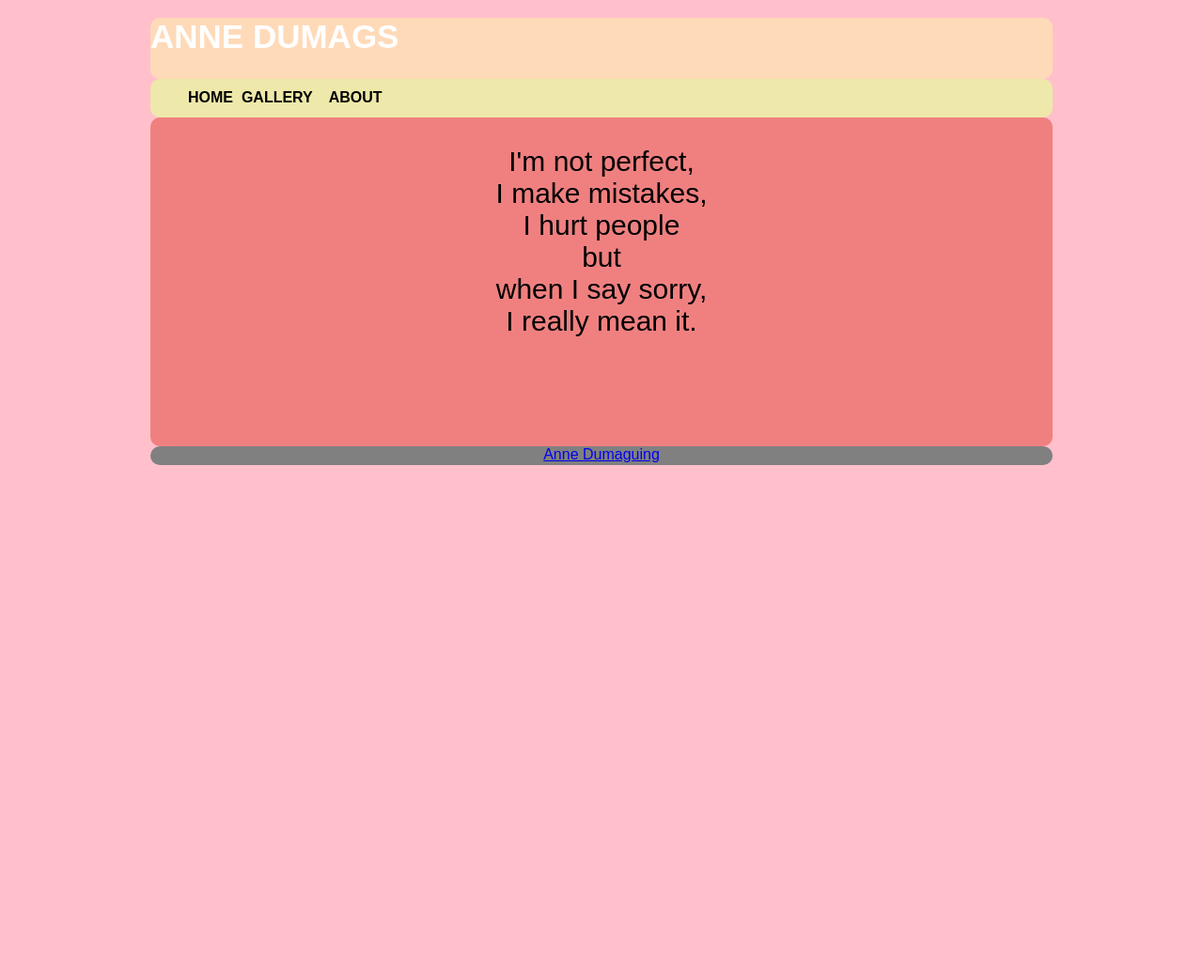
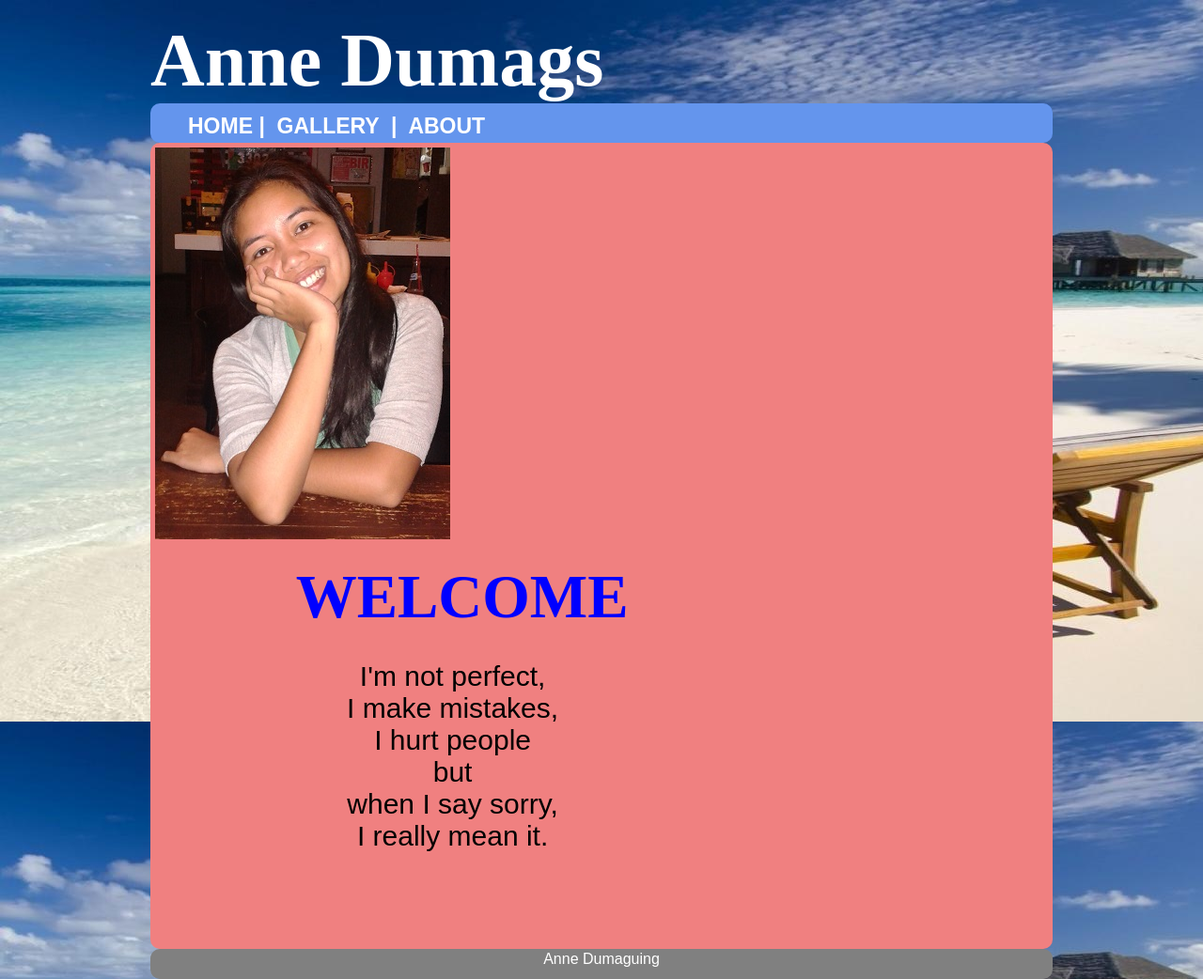
Before and after one commit to AnneDumags/removal, a plain HTML site: page index.html in a window 1280 px wide. Shown: the whole page at 94% size. Before the commit the page ends 800 px from the top, so only its background shows below. Drawn offline with Linux system fonts and the light colour scheme.

Commit message:
not done yet

```diff
--- a/index.html
+++ b/index.html
@@ -10,13 +10,20 @@
     <div class = "logo">Anne Dumags</div>
     <div class = "nav">
         <ul>
-            <li class = "active"><a href = "index.html"> HOME </a></li>
-            <li> <a href = "gallery.html">&nbsp GALLERY &nbsp</a></li>
+            <li class = "active"><a href = "index.html"> HOME |</a></li>
+            <li> <a href = "gallery.html">&nbsp GALLERY &nbsp|</a></li>
             <li> <a href = "about.html">&nbsp ABOUT &nbsp</a></li>
             </ul>
     </div>
     <div class = "content">
-        <p>I'm not perfect, <br>I make mistakes, <br>I hurt people<br> but<br> when I say sorry,<br> I really mean it.</p>
+
+		<div class = "contentImg"><img src = "img/portrait.jpg"></div>
+
+		<div class = "contentRight">
+			<div class = "punchline"> WELCOME </div>
+			<p>I'm not perfect, <br>I make mistakes, <br>I hurt people<br> but<br> when I say sorry,<br> I really mean it.</p>
+		</div>
+
     </div>
     <div class = "footer"><a href = "https://web.facebook.com/anne.dumaguing.1"> Anne Dumaguing </a></div>
 </body>
--- a/style.css
+++ b/style.css
@@ -1,7 +1,7 @@
 body {
-    /*background-image: url('img/bg.jpg');
-    background-attachment: fixed;*/
-    font-family: Arial, Helvetica, sans-serif;
+    background-image: url('img/lanzarote.jpg');
+    background-attachment: fixed;
+   font-family: Arial, Helvetica, sans-serif;
     text-align: left;
     margin: 0px;
     padding: 0px;
@@ -15,23 +15,24 @@ body {
 }
 
 .logo {
-    height: 65px;
+    /* height: 65px; */
     width: 100%;
-    font-family: Arial, Helvetica, sans-serif;
-    font-size:35px;
-    text-transform: uppercase;
+    font-family: Viper Nora;
+    font-size:80px;
     font-weight: bold;
     color: white;
-    background-color: peachpuff;
+    /* background-color: peachpuff; */
     margin-top: 2%;
     border-radius: 10px;
 }
 
 .nav {
     height: 40px;
-    background-color: palegoldenrod;
+    background-color: cornflowerblue;
+	font-size: 23px;
     border-radius: 10px;
     padding-top: 1px;
+	padding-bottom: 1px;
 }
 
 .nav ul {
@@ -47,12 +48,39 @@ body {
 .nav ul li a {
     text-decoration: none;
     font-weight: bold;
-    color: black;
+
+}
+.nav a:link, .nav a:visited{
+    color:white;
+    display:inline-block;
+    /* padding: 10px 25px; */
+    height: 20px;
+}
+
+.nav a:hover, .nav a:active,
+.nav .active a:link, . nav.active a.visited{
+    background-color: white;
+    text-shadow:none;
+}
+
+a {
+    text-decoration: none;
+	color: white;
+}
+
+
+a:link, a:visited {
+    color: white;
+}
+
+a:hover, a:active {
+    background-color: #ff8c00;
+    color: #ffffff;
 }
 
 .content {
     width: 100%;
-    height: 350px;
+    height: auto;
     background-color: lightcoral;
     color: black;
     text-align: center;
@@ -61,11 +89,45 @@ body {
     border-radius: 10px;
 }
 
+.contentImg {
+	width: auto;
+	height: 100%;
+	float: left;
+	margin: 5px 0 5px 5px;
+}
+
+.img {
+	float: left;
+
+}
+
+.contentRight {
+	width: 67%;
+	height: 412px;
+	float: left;
+	padding-top: 2%;
+}
+
+.punchline {
+    font-family: Vagabond;
+    font-size: 65px;
+    font-weight: bold;
+    color: blue;
+    padding-left: 20px;
+    padding-top: -5px;
+	text-align: center;
+}
+
+.p {
+	text-align: center;
+}
+
 .footer {
     width: 100%;
-    height: 20px;
+    height: 30px;
     text-align: center;
     color: white;
+	padding-top: 2px;
     background-color: gray;
     float:left;
     border-radius: 10px;
```
Also changed, not shown: about.html (+17 -6 lines), gallery.html (+13 -5 lines), fonts/VAGBND.TTF (added), fonts/VAGBNDO.TTF (added), fonts/VIPER___0.TTF (added), img/Anne.jpg (added), img/Anne1.jpg (added), img/Anne4.jpg (added), img/Anne5.jpg (added), img/facebook.png (added), img/instagram.jpg (added), img/lanzarote.jpg (added), img/portrait.jpg (added), img/twitter.png (added), 1 more files, 3 other files.
